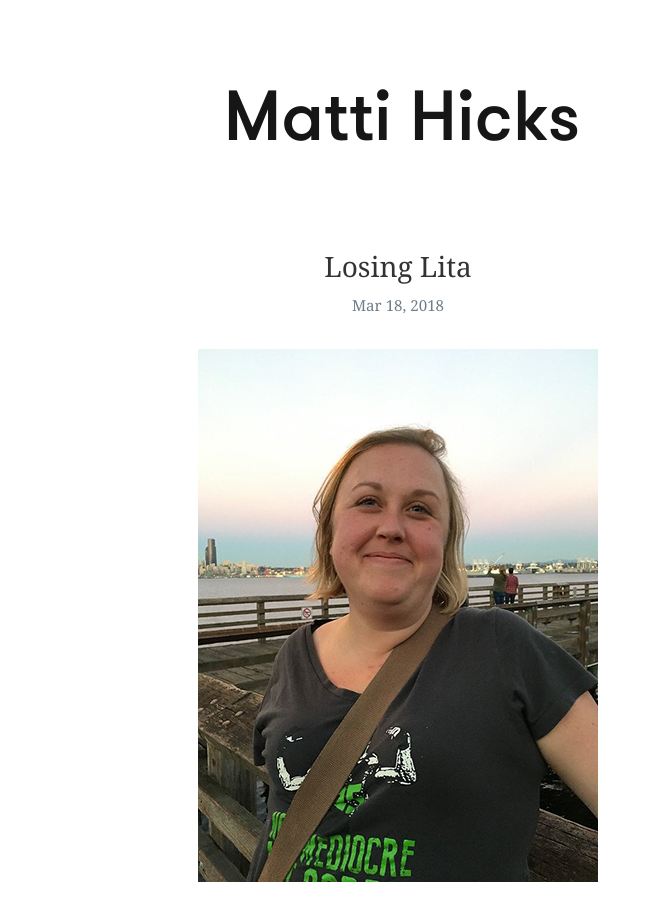
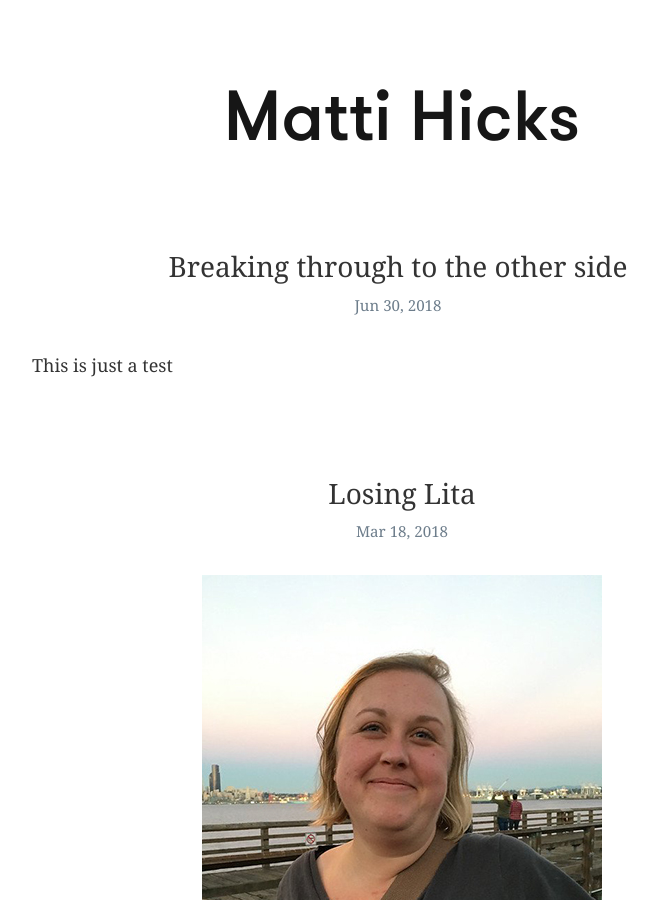
Before and after one commit to mattihicks/matthewmatthew, a Jekyll site: the page built from index.html, in a window 1280 px wide and 900 px high. Shown: the whole window, without its empty margins (238-895 px from the left). Built offline with Jekyll 4.4.1, drawn with Linux system fonts in a browser that asks for light colours; some web fonts are replaced; some of the changed text lies outside the part shown.

Commit message:
corrected test date

```diff
--- a/_posts/2018-06-30-to-the-other-side.markdown
+++ b/_posts/2018-06-30-to-the-other-side.markdown
@@ -1,7 +1,7 @@
 ---
 layout: post
 title:  "Breaking through to the other side"
-date:   2018-03-14 21:26:58 +0200
+date:   2018-06-30 21:26:58 +0200
 categories: personal
 ---
 
```
